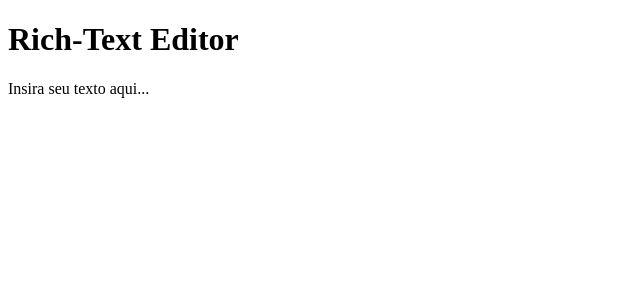
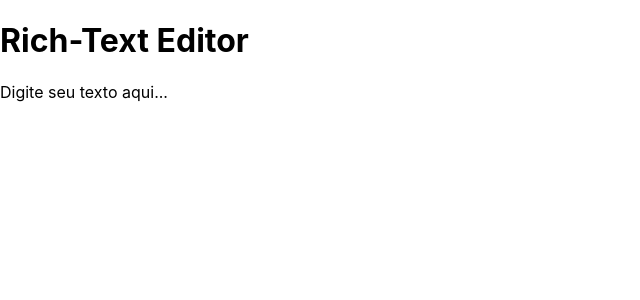
Before and after one commit to RafaelC77/rich-text-editor, a React (Create React App) app: page / in a window 1280 px wide. Shown: the top 300 px of the page, without its empty margins (0-640 px from the left). Built offline with nearby package versions, Linux system fonts and the light colour scheme.

Commit message:
feat: add global style for app

```diff
--- a/src/App.tsx
+++ b/src/App.tsx
@@ -2,10 +2,12 @@
 import { createEditor, Descendant } from "slate";
 import { Editable, Slate, withReact } from "slate-react";
 
+import "./index.css";
+
 export function App() {
   const [editor] = useState(() => withReact(createEditor()));
   const initialValue: Descendant[] = [
-    { type: "paragraph", children: [{ text: "Insira seu texto aqui..." }] },
+    { type: "paragraph", children: [{ text: "Digite seu texto aqui..." }] },
   ];
 
   return (
--- /dev/null
+++ b/src/index.css
@@ -0,0 +1,15 @@
+body {
+  margin: 0;
+  padding: 0;
+  box-sizing: border-box;
+  font-family: -apple-system, BlinkMacSystemFont, "Segoe UI", "Roboto", "Oxygen",
+    "Ubuntu", "Cantarell", "Fira Sans", "Droid Sans", "Helvetica Neue",
+    sans-serif;
+  -webkit-font-smoothing: antialiased;
+  -moz-osx-font-smoothing: grayscale;
+}
+
+code {
+  font-family: source-code-pro, Menlo, Monaco, Consolas, "Courier New",
+    monospace;
+}
```
